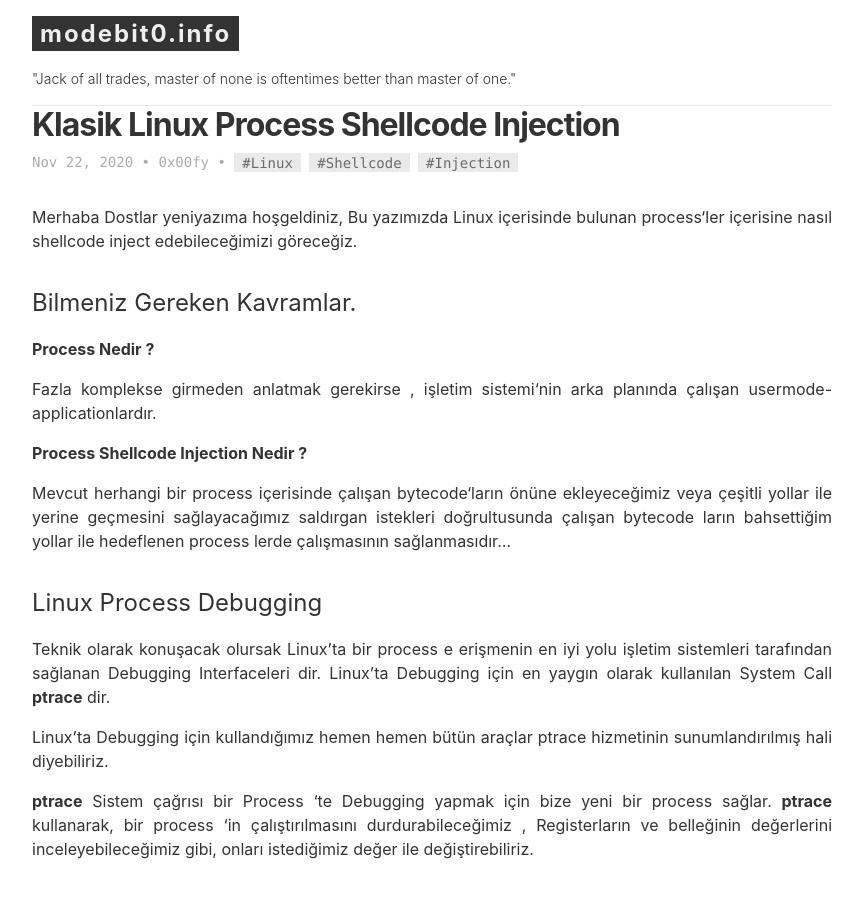
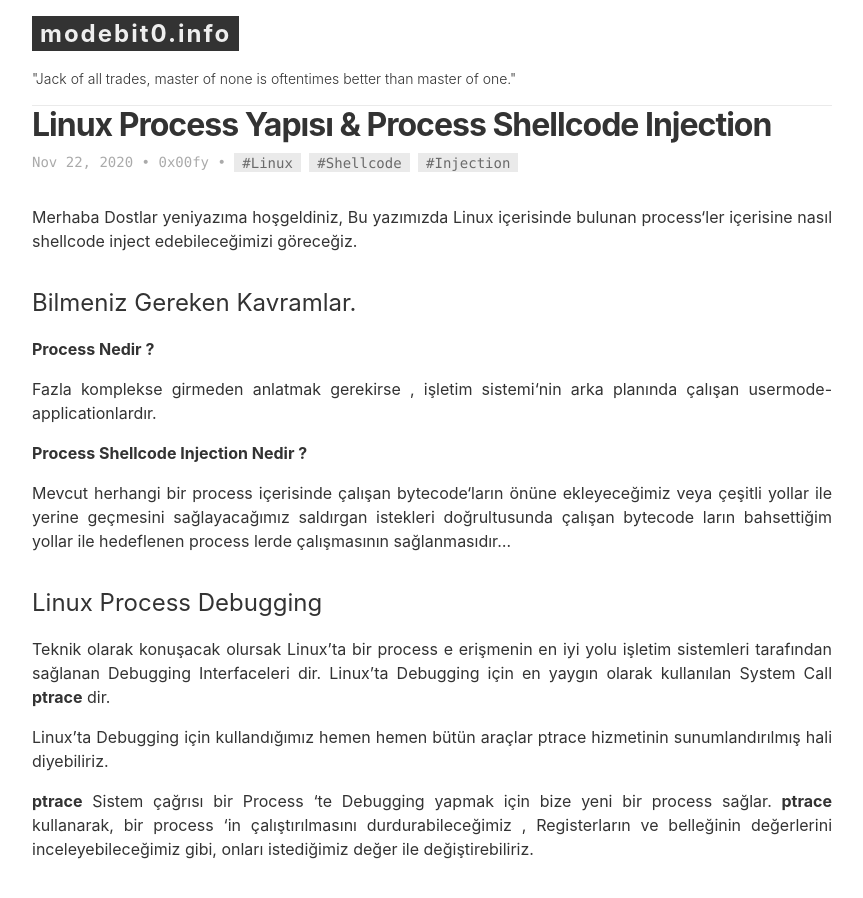
Before and after one commit to onkagitci/onkagitci, a Jekyll site: the page built from _posts/2020-11-22-Linux-Process-Yapisi-Process-Shellcode-Injection.md, in a window 1280 px wide and 900 px high. Shown: the whole window, without its empty margins (8-871 px from the left). Built offline with Jekyll 4.4.1, drawn with Linux system fonts in a browser that asks for light colours.

Commit message:
Update and rename 2020-11-22-klasik-Linux-Process-Shellcode-Injection.md to 2020-11-22-Linux-Process-Yapisi-Process-Shellcode-Injection.md

```diff
--- a/_posts/2020-11-22-klasik-Linux-Process-Shellcode-Injection.md
+++ b/_posts/2020-11-22-Linux-Process-Yapisi-Process-Shellcode-Injection.md
@@ -1,5 +1,5 @@
 ---
-title: Klasik Linux Process Shellcode Injection
+title: Linux Process Yapısı & Process Shellcode Injection
 layout: post
 tags: [Linux,Shellcode,Injection]
 author: 0x00fy
```
